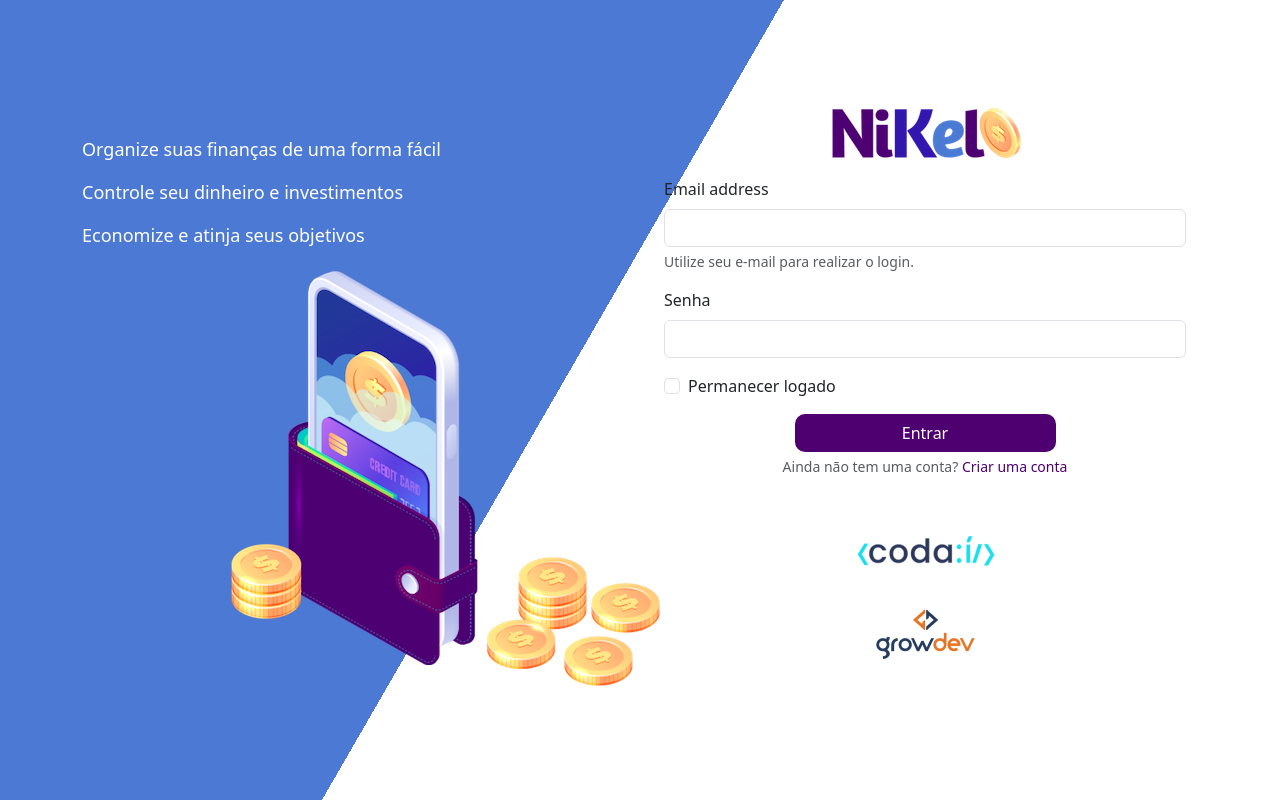
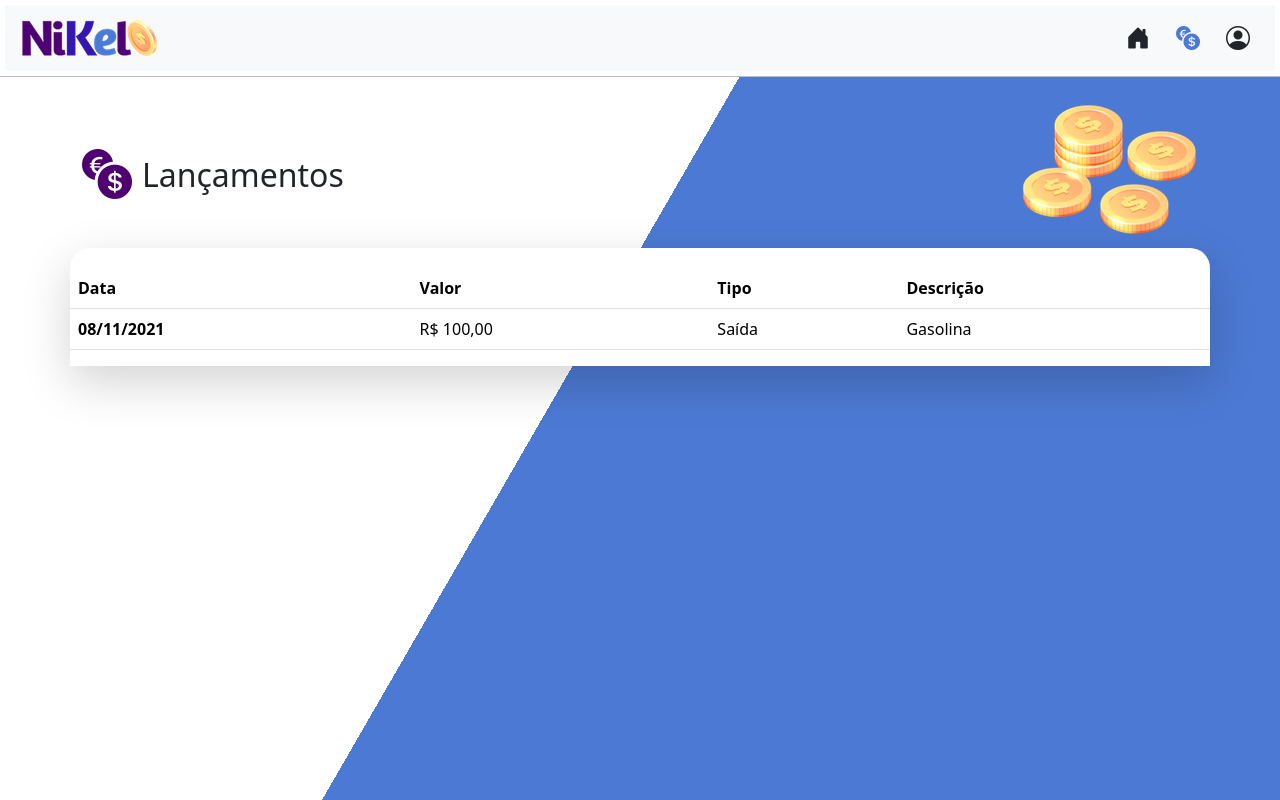
Before and after one commit to htu6n7yi/nikel_project, a plain HTML site: page transactions.html in a window 1280 px wide. Drawn offline with nearby package versions, Linux system fonts and the light colour scheme.

Commit message:
fix: Página de transações concluída

```diff
--- a/transactions.html
+++ b/transactions.html
@@ -3,7 +3,11 @@
   <head>
     <meta charset="UTF-8" />
     <meta name="viewport" content="width=device-width, initial-scale=1.0" />
-    <title>Nikel - Histórico</title>
+    <title>Nikel - Lançamentos</title>
+    <link
+      rel="stylesheet"
+      href="https://cdn.jsdelivr.net/npm/bootstrap-icons@1.13.1/font/bootstrap-icons.min.css"
+    />
     <link
       href="https://cdn.jsdelivr.net/npm/bootstrap@5.3.8/dist/css/bootstrap.min.css"
       rel="stylesheet"
@@ -12,113 +16,113 @@
     />
     <link rel="stylesheet" href="./css/styles.css" />
   </head>
-  <body id="login">
+  <body id="app">
+    <header>
+      <nav class="navbar navbar-expand navbar-light bg-light">
+        <div class="container-fluid">
+          <a class="navbar-brand" href="#">
+            <img
+              src="./assets/nikel-small-logo.png"
+              alt="nikel-logo"
+              class="img-fluid"
+            />
+          </a>
+          <button
+            class="navbar-toggler"
+            type="button"
+            data-bs-toggle="collapse"
+            data-bs-target="#navbarSupportedContent"
+            aria-controls="navbarSupportedContent"
+            aria-expanded="false"
+            aria-label="Toggle navigation"
+          >
+            <span class="navbar-toggler-icon"></span>
+          </button>
+          <div
+            class="collapse navbar-collapse justify-content-end"
+            id="navbarSupportedContent"
+          >
+            <div class="d-flex">
+              <a href="home.html">
+                <button class="btn" type="button">
+                  <i class="bi bi-house-door-fill fs-4"></i></button
+              ></a>
+              <a href="transactions.html">
+                <button class="btn" type="button">
+                  <i
+                    class="bi bi-currency-exchange color-secondary fs-4"
+                  ></i></button
+              ></a>
+
+              <div class="dropdown">
+                <button
+                  class="btn"
+                  type="button"
+                  id="dropdownMenuButton1"
+                  data-bs-toggle="dropdown"
+                  aria-expanded="false"
+                >
+                  <i class="bi bi-person-circle fs-4"></i>
+                </button>
+                <ul class="dropdown-menu" aria-labelledby="dropdownMenuButton1">
+                  <li><a class="dropdown-item" href="#">Sair</a></li>
+                </ul>
+              </div>
+            </div>
+          </div>
+        </div>
+      </nav>
+    </header>
     <main>
-      <div class="container">
-        <div class="row vh-100">
-          <div class="col d-flex justify-content-center my-5 flex-column">
-            <div class="text-login">
-              <p>Organize suas finanças de uma forma fácil</p>
-              <p>Controle seu dinheiro e investimentos</p>
-              <p>Economize e atinja seus objetivos</p>
-            </div>
+      <div class="container-lg">
+        <div class="row">
+          <div class="col d-flex mt-4 justify-content-start align-items-center">
+            <i class="bi bi-currency-exchange color-primary icon-detail"></i>
+            <span class="fs-2">Lançamentos</span>
+          </div>
+          <div class="col d-flex mt-4 justify-content-end">
             <div class="text-center">
               <img
-                src="./assets/pocket.png"
-                alt="image pocket"
-                class="image-fluid"
-              />
-              <img
                 src="./assets/coins-small.png"
-                alt="image coins"
-                class="image-fluid d-none d-md-inline coins"
+                alt="coins-small"
+                class="img-fluid"
               />
             </div>
           </div>
-          <div class="col d-flex my-5 justify-content-center flex-column">
+        </div>
+        <div class="row">
+          <div class="col-12 info shadow-lg">
             <div class="container">
               <div class="row">
-                <div class="col">
-                  <div class="text-center mb-3">
-                    <img
-                      src="./assets/nikel-logo.png"
-                      alt="logo-nikel"
-                      class="image-fluid logo-nikel"
-                    />
-                  </div>
-                </div>
-              </div>
-              <div class="row">
-                <div class="col">
-                  <form>
-                    <div class="mb-3">
-                      <label for="exampleInputEmail1" class="form-label"
-                        >Email address</label
-                      >
-                      <input
-                        type="email"
-                        class="form-control"
-                        id="exampleInputEmail1"
-                        aria-describedby="emailHelp"
-                      />
-                      <div id="emailHelp" class="form-text">
-                        Utilize seu e-mail para realizar o login.
-                      </div>
-                    </div>
-                    <div class="mb-3">
-                      <label for="exampleInputPassword1" class="form-label"
-                        >Senha</label
-                      >
-                      <input
-                        type="password"
-                        class="form-control"
-                        id="exampleInputPassword1"
-                      />
-                    </div>
-                    <div class="mb-3 form-check">
-                      <input
-                        type="checkbox"
-                        class="form-check-input"
-                        id="exampleCheck1"
-                      />
-                      <label class="form-check-label" for="exampleCheck1"
-                        >Permanecer logado</label
-                      >
-                    </div>
-                    <button type="submit" class="btn button-login">
-                      Entrar
-                    </button>
-                  </form>
-                </div>
-              </div>
-
-              <div class="row">
-                <div class="col">
-                  <p class="text-center mb-2 form-text">Ainda não tem uma conta? <span class="link-default">Criar uma conta</span></p>
-                </div>
-              </div>
-              <div class="row">
-                <div class="col text-center mt-5">
-                  <img
-                    src="./assets/codai-logo.png"
-                    alt="codai-logo"
-                    class="image-fluid"
-                  />
-                </div>
-              </div>
-              <div class="row">
-                <div class="col text-center">
-                  <img
-                    src="./assets/growdev-logo.png"
-                    alt="growdev-logo"
-                    class="image-fluid"
-                  />
-                </div>
+                <table class="table">
+                  <thead>
+                    <tr>
+                      <th scope="col">Data</th>
+                      <th scope="col">Valor</th>
+                      <th scope="col">Tipo</th>
+                      <th scope="col">Descrição</th>
+                    </tr>
+                  </thead>
+                  <tbody>
+                    <tr>
+                      <th scope="row">08/11/2021</th>
+                      <td>R$ 100,00</td>
+                      <td>Saída</td>
+                      <td>Gasolina</td>
+                    </tr>
+                  </tbody>
+                </table>
               </div>
             </div>
           </div>
         </div>
       </div>
     </main>
+
+    <script
+      src="https://cdn.jsdelivr.net/npm/bootstrap@5.0.2/dist/js/bootstrap.bundle.min.js"
+      integrity="sha384-MrcW6ZMFYlzcLA8Nl+NtUVF0sA7MsXsP1UyJoMp4YLEuNSfAP+JcXn/tWtIaxVXM"
+      crossorigin="anonymous"
+    ></script>
   </body>
 </html>
```
Also changed, not shown: home.html (+1 -1 lines).
